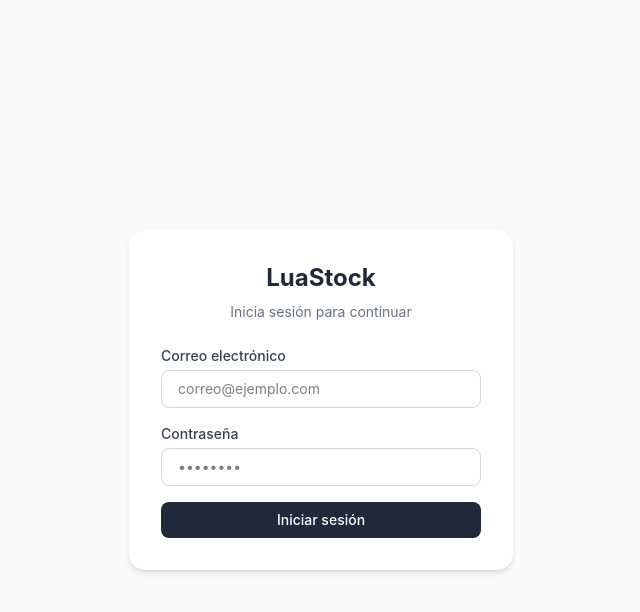
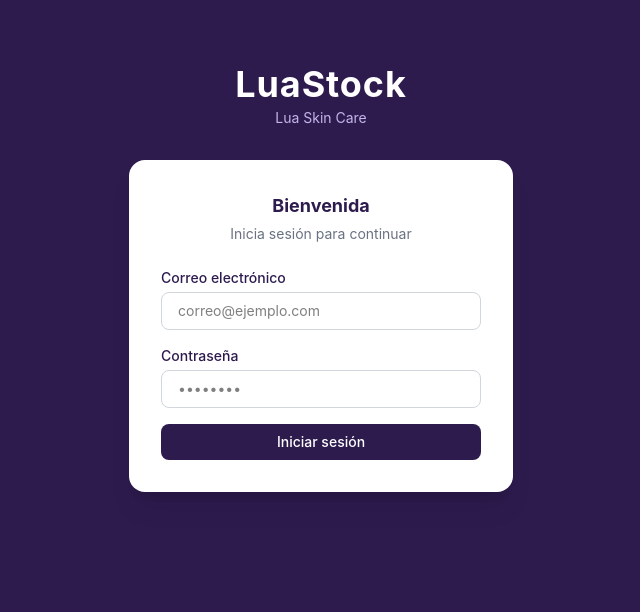
Before and after one commit to antonioaguilar22/luastock, a React app in the folder frontend/: page / in a window 1280 px wide. Shown: the top 612 px of the page, without its empty margins (319-959 px from the left). Built offline with nearby package versions, Linux system fonts and the light colour scheme; the HTML template or start-up script is replaced by a standard one.

Commit message:
feat: login con identidad visual Lua Cosmetics

```diff
--- a/frontend/src/pages/Login.jsx
+++ b/frontend/src/pages/Login.jsx
@@ -7,11 +7,9 @@
   const [error, setError] = useState('')
   const [loading, setLoading] = useState(false)
 
-  const handleSubmit = async (e) => {
-    e.preventDefault()
+  const handleSubmit = async () => {
     setLoading(true)
     setError('')
-
     try {
       const data = await loginUser(email, password)
       localStorage.setItem('token', data.token)
@@ -25,11 +23,20 @@
   }
 
   return (
-    <div className="min-h-screen bg-gray-50 flex items-center justify-center p-4">
-      <div className="bg-white rounded-2xl shadow-md w-full max-w-sm p-8">
-        <h1 className="text-2xl font-bold text-center text-gray-800 mb-2">
-          LuaStock
-        </h1>
+    <div className="min-h-screen flex flex-col" style={{ backgroundColor: '#2D1B4E' }}>
+
+      {/* Header de marca */}
+      <div className="flex flex-col items-center justify-center pt-16 pb-8">
+        <h1 className="text-4xl font-bold text-white tracking-wide">LuaStock</h1>
+        <p className="text-sm mt-1" style={{ color: '#C4B5E8' }}>Lua Skin Care</p>
+      </div>
+
+      {/* Tarjeta de login */}
+      <div className="flex-1 flex items-start justify-center px-4">
+        <div className="bg-white rounded-2xl shadow-xl w-full max-w-sm p-8">
+          <h2 className="text-lg font-bold text-center mb-1" style={{ color: '#2D1B4E' }}>
+            Bienvenida
+          </h2>
           <p className="text-center text-gray-500 text-sm mb-6">
             Inicia sesión para continuar
           </p>
@@ -42,27 +49,28 @@
 
           <div className="space-y-4">
             <div>
-            <label className="block text-sm font-medium text-gray-700 mb-1">
+              <label className="block text-sm font-medium mb-1" style={{ color: '#2D1B4E' }}>
                 Correo electrónico
               </label>
               <input
                 type="email"
                 value={email}
                 onChange={(e) => setEmail(e.target.value)}
-              className="w-full border border-gray-300 rounded-lg px-4 py-2 text-sm focus:outline-none focus:ring-2 focus:ring-gray-400"
+                className="w-full border border-gray-300 rounded-lg px-4 py-2 text-sm focus:outline-none focus:ring-2"
+                style={{ '--tw-ring-color': '#2D1B4E' }}
                 placeholder="correo@ejemplo.com"
               />
             </div>
 
             <div>
-            <label className="block text-sm font-medium text-gray-700 mb-1">
+              <label className="block text-sm font-medium mb-1" style={{ color: '#2D1B4E' }}>
                 Contraseña
               </label>
               <input
                 type="password"
                 value={password}
                 onChange={(e) => setPassword(e.target.value)}
-              className="w-full border border-gray-300 rounded-lg px-4 py-2 text-sm focus:outline-none focus:ring-2 focus:ring-gray-400"
+                className="w-full border border-gray-300 rounded-lg px-4 py-2 text-sm focus:outline-none focus:ring-2"
                 placeholder="••••••••"
               />
             </div>
@@ -70,12 +78,15 @@
             <button
               onClick={handleSubmit}
               disabled={loading}
-            className="w-full bg-gray-800 text-white rounded-lg py-2 text-sm font-medium hover:bg-gray-700 transition-colors disabled:opacity-50"
+              className="w-full text-white rounded-lg py-2 text-sm font-medium transition-opacity hover:opacity-90 disabled:opacity-50"
+              style={{ backgroundColor: '#2D1B4E' }}
             >
               {loading ? 'Iniciando sesión...' : 'Iniciar sesión'}
             </button>
           </div>
         </div>
       </div>
+
+    </div>
   )
 }
```
Lines whose indentation alone changed are shown as unchanged.
